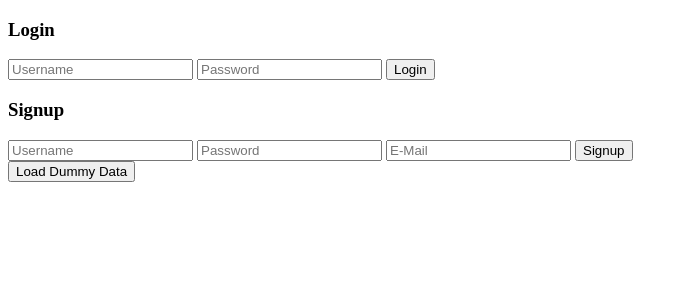
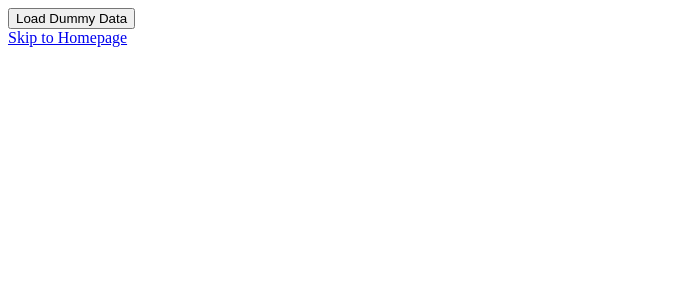
Before and after one commit to seinemichael223/wintro-premium, a PHP site: page / in a window 1280 px wide. Shown: the top 300 px of the page, without its empty margins (0-688 px from the left). Run offline with PHP 8.4, Linux system fonts and the light colour scheme.

```diff
--- a/app/index.php
+++ b/app/index.php
@@ -12,29 +12,10 @@ require_once 'includes/login_view-inc.php';
     </head>
 
     <body>
-        <h3>Login</h3>
-
-        <form action="includes/login-inc.php" method="post">
-            <input type="text" name="username" placeholder="Username">
-            <input type="password" name="pwd" placeholder="Password">
-            <button>Login</button>
-        </form>
-
-        <?php
-        check_login_errors();
-?>
-
-        <h3>Signup</h3>
-        <form action="includes/signup-inc.php" method="post">
-            <input type="text" name="username" placeholder="Username">
-            <input type="password" name="pwd" placeholder="Password">
-            <input type="text" name="email" placeholder="E-Mail">
-            <button>Signup</button>
-        </form>
-
         <form action="dummydata.php" method="post">
             <button>Load Dummy Data</button>
         </form>
+        <a href="Homepage/homepage.php">Skip to Homepage</a>
 
         <?php
 check_signup_errors();
```
Also changed, not shown: app/Homepage/homepage.php (+9 -1 lines).
